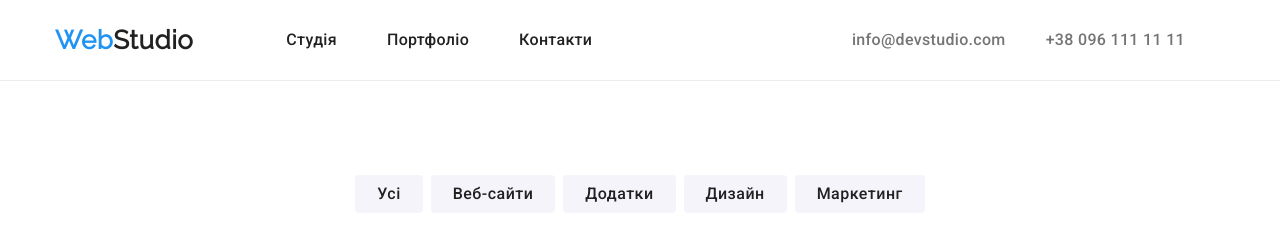
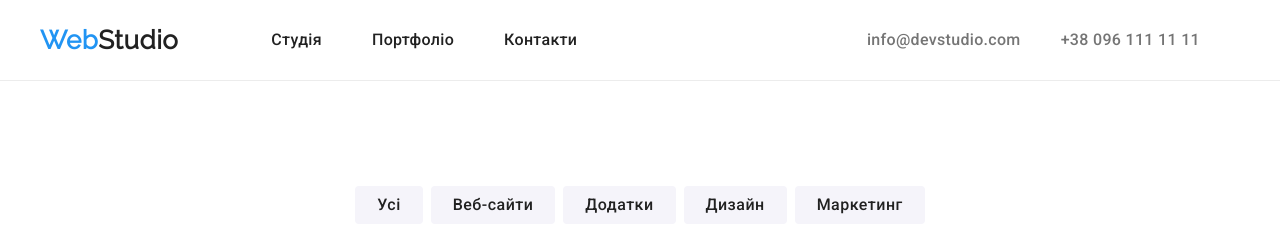
Before and after one commit to Koshruk/Nykytiuk-Vitalii-IPZ-32, a plain HTML site: page portfolio.html in a window 1280 px wide. Shown: the top 242 px of the page. Drawn offline with Linux system fonts and the light colour scheme.

Commit message:
decreased padding of container in portfolio- -to fit borders

```diff
--- a/css/styles.css
+++ b/css/styles.css
@@ -34,8 +34,7 @@ body {
 
 .container{
   max-width: 1200px;
-  padding-left: 15px;
-  padding-right: 15px;
+  padding: 15px 0px 15px;
   margin-left: auto;
   margin-right: auto;
 }
@@ -255,6 +254,10 @@ address a {
   margin: 94px 0px 94px;
 }
 
+.portfolio .container{
+  padding: 11px 0px 11px;
+}
+
 .portfolio button {
   font-family: inherit;
   font-weight: 500;
@@ -285,7 +288,7 @@ address a {
 .figures-portfolio{
   display: flex;
   flex-wrap: wrap;
-  gap: 26px;
+  gap: 30px;
   justify-content: center;
 }
 
```
